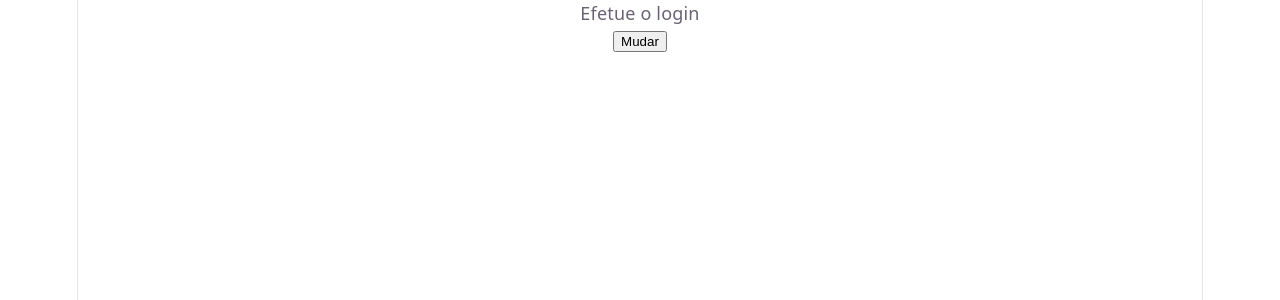
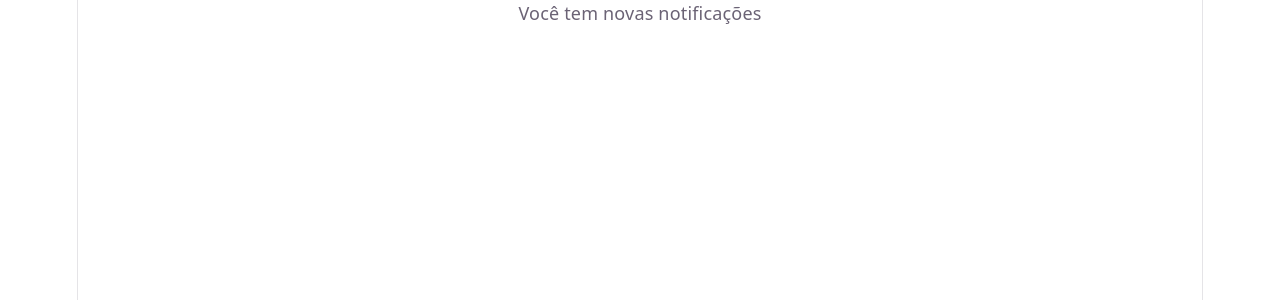
Before and after one commit to giovannacostaxavier/Exercicios-React, a React (Vite) app: page / in a window 1280 px wide. Shown: the top 300 px of the page. Built offline with nearby package versions, Linux system fonts and the light colour scheme.

Commit message:
Feat: exercicio com && em Conditional Rendering

```diff
--- a/src/App.jsx
+++ b/src/App.jsx
@@ -1,9 +1,9 @@
-import Login from "./components/Login"
+import Notificacao from "./components/Notificacao"
 
 const App= ()=> (
 
    <div>
-    <Login/>
+    <Notificacao/>
    </div>
 
   )
--- /dev/null
+++ b/src/components/Notificacao.jsx
@@ -0,0 +1,14 @@
+import { useState } from "react";
+
+const Notificacao=()=>{
+    const [notificacao,setNotificacao] = useState(5)
+        return(
+            <div>
+
+                {notificacao > 0 && <p>Você tem novas notificações</p>}
+
+            </div>
+
+        )
+}
+export default Notificacao
```
